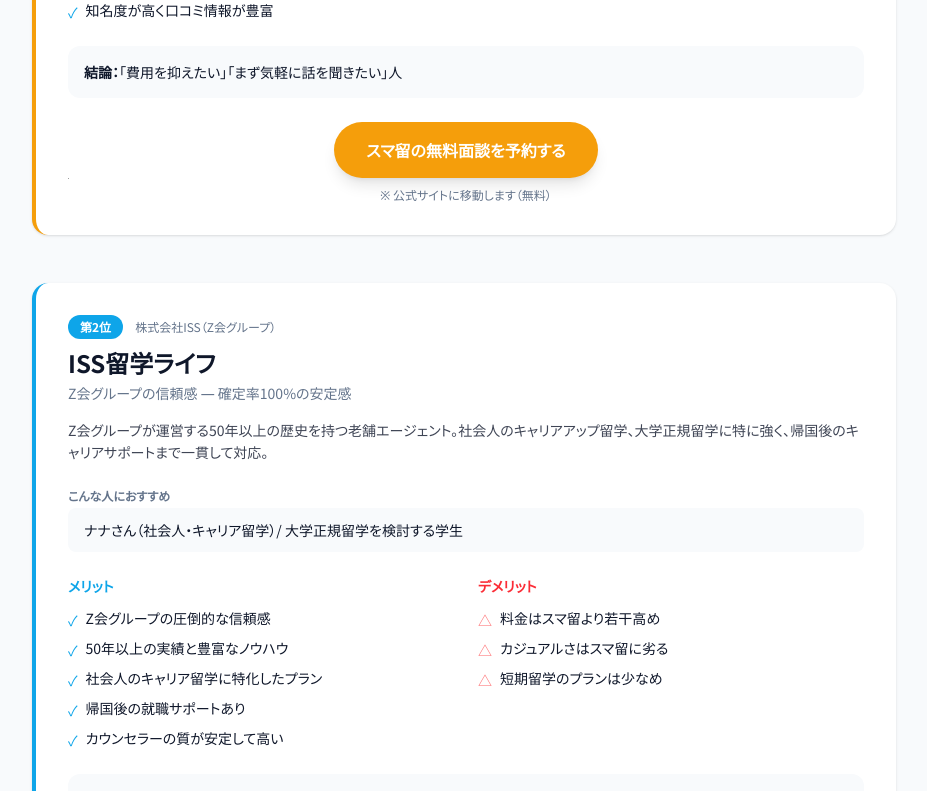
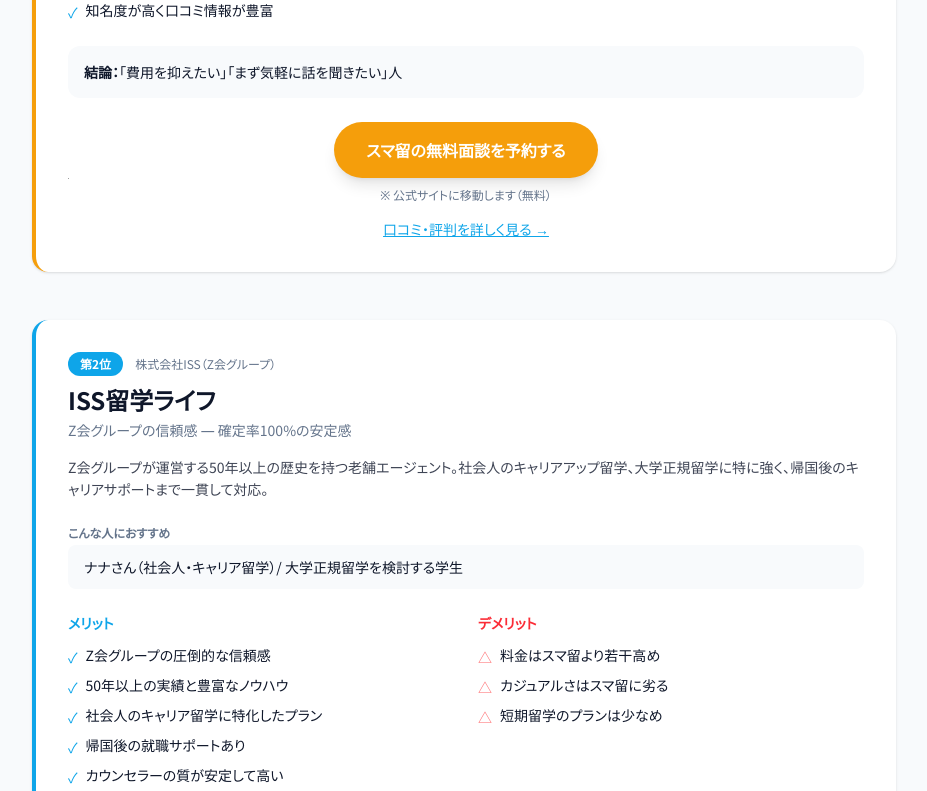
Before and after one commit to takaya0307/abroadpass, a Next.js app: page /best-3 in a window 1280 px wide. Shown: the part 1560-2351 px from the top of the page, without its empty margins (176-1103 px from the left). Built offline with nearby package versions, Linux system fonts and the light colour scheme.

Commit message:
Add internal links to /smaru review page

```diff
--- a/src/app/best-3/page.tsx
+++ b/src/app/best-3/page.tsx
@@ -38,6 +38,7 @@
     ctaText: "スマ留の無料面談を予約する",
     ctaHref: "https://px.a8.net/svt/ejp?a8mat=45C1IF+B43BAQ+476I+5YJRM",
     pixel: "https://www15.a8.net/0.gif?a8mat=45C1IF+B43BAQ+476I+5YJRM",
+    reviewHref: "/smaru",
     color: "border-accent bg-accent/5",
     badgeColor: "bg-accent text-white",
   },
@@ -352,6 +353,14 @@
                     style={{ border: "none" }}
                   />
                   <p className="text-xs text-muted mt-2">※ 公式サイトに移動します（無料）</p>
+                  {agent.reviewHref && (
+                    <Link
+                      href={agent.reviewHref}
+                      className="inline-block mt-4 text-sm text-primary underline hover:text-primary/70 transition-colors"
+                    >
+                      口コミ・評判を詳しく見る →
+                    </Link>
+                  )}
                 </div>
               </div>
             </article>
--- a/src/app/page.tsx
+++ b/src/app/page.tsx
@@ -37,6 +37,7 @@
     points: ["最短1週間〜対応", "無料面談のハードルが低い", "短期も長期もOK"],
     badge: "コスパ重視ならここ",
     color: "border-accent",
+    href: "/smaru",
   },
   {
     rank: 2,
@@ -45,6 +46,7 @@
     points: ["確定率100%の実績", "社会人キャリア留学に強い", "50年以上の歴史"],
     badge: "信頼重視ならここ",
     color: "border-primary",
+    href: "/best-3#agent-2",
   },
   {
     rank: 3,
@@ -53,6 +55,7 @@
     points: ["資料DLから段階的に相談可", "ワーホリ専門カウンセラー", "10万人以上の渡航実績"],
     badge: "ワーホリ本命ならここ",
     color: "border-green-500",
+    href: "/best-3#agent-3",
   },
   {
     rank: 4,
@@ -61,6 +64,7 @@
     points: ["国別専門カウンセラー", "正規留学に強い", "圧倒的な情報量"],
     badge: "実績重視ならここ",
     color: "border-purple-500",
+    href: "/best-3#agent-4",
   },
   {
     rank: 5,
@@ -69,6 +73,7 @@
     points: ["一人ひとりに合わせた設計", "親身なカウンセリング", "ユニークな留学体験"],
     badge: "個別対応ならここ",
     color: "border-rose-500",
+    href: "/best-3#agent-5",
   },
 ];
 
@@ -144,7 +149,7 @@
             {agents.map((a) => (
               <Link
                 key={a.name}
-                href={`/best-3#agent-${a.rank}`}
+                href={a.href}
                 className={`bg-white rounded-2xl border-t-4 ${a.color} p-6 shadow-sm hover:shadow-lg transition-shadow block`}
               >
                 <div className="flex items-center gap-3 mb-4">
```
